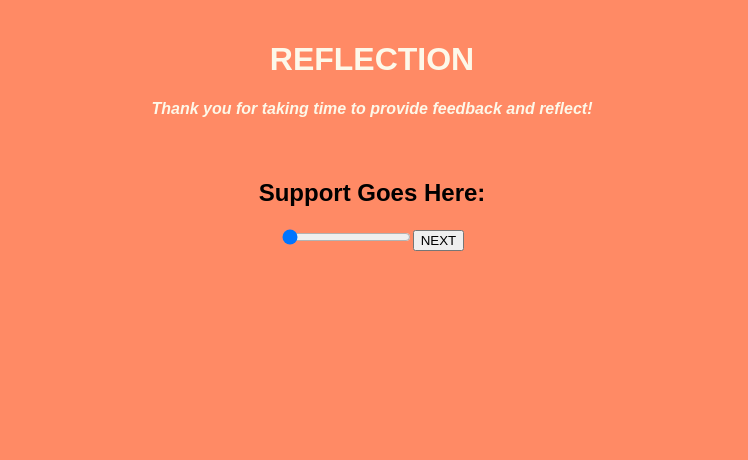
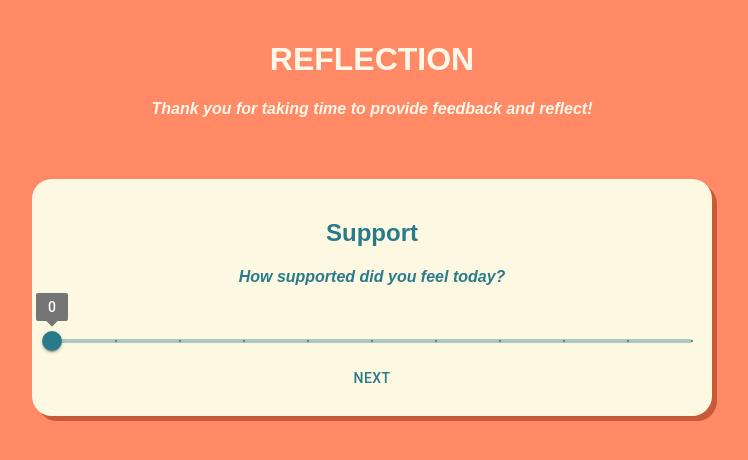
Before and after one commit to atshepard/weekend-redux-feedback, a React (Create React App) app: page /#/support in a window 1280 px wide. Shown: the top 460 px of the page, without its empty margins (268-1016 px from the left). Built offline with nearby package versions, Linux system fonts and the light colour scheme.

Commit message:
adds styling to all pages

```diff
--- a/src/components/Comments/Comments.jsx
+++ b/src/components/Comments/Comments.jsx
@@ -1,8 +1,9 @@
-import {useState} from 'react'
-import {useDispatch} from 'react-redux'
-import {useHistory} from 'react-router-dom'
+import { useState } from 'react';
+import { useDispatch } from 'react-redux';
+import { useHistory } from 'react-router-dom';
+import { TextField, Button } from '@mui/material';
 
-function Comments () {
+function Comments() {
     //This component should dispatch an integer between 1-10.
     const dispatch = useDispatch();
     const history = useHistory();
@@ -10,22 +11,24 @@ const history = useHistory();
     const [inputVal, setInputVal] = useState('');
 
     const handleClick = () => {
-    dispatch({type: 'ADD_COMMENTS', payload: inputVal});
-    history.push('/review')
+        dispatch({ type: 'ADD_COMMENTS', payload: inputVal });
+        history.push('/review');
     }
 
-    return(<>
-        <div>
-            <h2>Comments Go Here:</h2>
-            <input
+    return (<>
+        <form>
+            <div className="container">
+                <h2>Comments</h2>
+                <h4>Are there any comments you would like to share?</h4>
+                <br />
+                <TextField
                     onChange={(event) => setInputVal(event.target.value)}
-            type="text"
-            id="comments"
-            name="comments"
                     placeholder="Comments Here"
-            value={inputVal} ></input>
-            <button onClick={handleClick}>NEXT</button>
+                    variant="filled"
+                    value={inputVal} required ></TextField>
+                <Button onClick={handleClick}>NEXT</Button>
             </div>
+        </form>
     </>)
 }
 
--- a/src/components/Feeling/Feeling.jsx
+++ b/src/components/Feeling/Feeling.jsx
@@ -16,6 +16,7 @@ function Feelings() {
     }
 
     return (<>
+    <form>
         <div className="container">
             <h2>Feelings</h2>
             <h4>How are you feeling about today?</h4>
@@ -26,10 +27,11 @@ function Feelings() {
                 valueLabelDisplay="on"
                 step={1}
                 marks
-                min={0} max={10}></Slider>
+                min={0} max={10}
+                required></Slider>
             <Button onClick={handleClick}>NEXT</Button>
         </div>
-
+    </form>
     </>)
 }
 
--- a/src/components/Landing/LandingPage.jsx
+++ b/src/components/Landing/LandingPage.jsx
@@ -17,7 +17,7 @@ function LandingPage() {
         history.push(`/${nextPage}`);
     }
 
-    const time = moment().format('MMMM Do YYYY, h:mm:ss a');
+    const time = moment().format('MMMM Do YYYY');
 
     return (<>
 
@@ -25,7 +25,7 @@ function LandingPage() {
 
             <h2>Welcome</h2>
 
-            <h4>It is {time}.</h4>
+            <h4>It is {time}</h4>
 
             <p>Would you like to reflect on today?</p>
 
--- a/src/components/Review/Review.jsx
+++ b/src/components/Review/Review.jsx
@@ -1,10 +1,11 @@
-import {useSelector} from 'react-redux';
-import {useState} from 'react'
-;import {useHistory} from 'react-router-dom';
+import { useSelector } from 'react-redux';
+import { useState } from 'react'
+    ; import { useHistory } from 'react-router-dom';
+import { Button } from '@mui/material';
 import axios from 'axios';
 import swal from 'sweetalert';
 
-function Review () {
+function Review() {
     const history = useHistory();
 
     let reflection = useSelector(store => store.reflectReducer);
@@ -26,7 +27,7 @@ function Review () {
                         icon: "success",
                     });
 
-              axios.post('/feedback', {reflection})
+                    axios.post('/feedback', { reflection })
                         .then(response => {
                             //getRoute would go here
                             setSubmit(true);
@@ -50,12 +51,13 @@ function Review () {
     }
 
     return (<>
-        <div>
+        <div className="container">
+            <form>
                 {submitted ?
                     <div>
                         <h3>Would you like to add another reflection?</h3>
-            <button onClick={handleYes}>YES</button>
-            <button onClick={handleNo}>NO</button>
+                        <Button onClick={handleYes}>YES</Button>
+                        <Button onClick={handleNo}>NO</Button>
                     </div>
                     :
                     <div>
@@ -64,9 +66,10 @@ function Review () {
                         <p>Understanding: <span>{reflection.understanding}</span> out of 10</p>
                         <p>Support: <span>{reflection.support}</span> out of 10</p>
                         <p>Comments: <span>{reflection.comments}</span></p>
-            <button onClick={handleSubmit}>Submit</button>
+                        <Button onClick={handleSubmit}>Submit</Button>
                     </div>
                 }
+            </form>
         </div>
 
     </>)
--- a/src/components/Support/Support.jsx
+++ b/src/components/Support/Support.jsx
@@ -1,8 +1,9 @@
-import {useState} from 'react';
-import {useDispatch} from 'react-redux';
-import {useHistory} from 'react-router-dom';
+import { useState } from 'react';
+import { useDispatch } from 'react-redux';
+import { useHistory } from 'react-router-dom';
+import { Slider, Button } from '@mui/material';
 
-function Support () {
+function Support() {
     //This component should dispatch an integer between 1-10.
     const dispatch = useDispatch();
     const history = useHistory();
@@ -10,23 +11,27 @@ const history = useHistory();
     const [inputVal, setInputVal] = useState(0);
 
     const handleClick = () => {
-    dispatch({type: 'ADD_SUPPORT', payload: inputVal});
+        dispatch({ type: 'ADD_SUPPORT', payload: inputVal });
         history.push('/comments')
     }
 
-    return(<>
-        <div>
-            <h2>Support Goes Here:</h2>
-            <input
+    return (<>
+        <div className="container">
+            <form>
+                <h2>Support</h2>
+                <h4>How supported did you feel today?</h4>
+                <br />
+                <Slider
                     onChange={(event) => setInputVal(event.target.value)}
-            type="range"
-            id="support"
-            name="support"
                     value={inputVal}
-            min="0" max="10"></input>
-            <button onClick={handleClick}>NEXT</button>
+                    valueLabelDisplay="on"
+                    step={1}
+                    marks
+                    min={0} max={10}
+                    required></Slider>
+                <Button onClick={handleClick}>NEXT</Button>
+            </form>
         </div>
-
     </>)
 }
 
--- a/src/components/Understanding/Understanding.jsx
+++ b/src/components/Understanding/Understanding.jsx
@@ -1,8 +1,9 @@
-import {useState} from 'react'
-import {useDispatch} from 'react-redux'
-import {useHistory} from 'react-router-dom'
+import { useState } from 'react';
+import { useDispatch } from 'react-redux';
+import { useHistory } from 'react-router-dom';
+import { Slider, Button } from '@mui/material';
 
-function Understanding () {
+function Understanding() {
     //This component should dispatch an integer between 1-10.
     const dispatch = useDispatch();
     const history = useHistory();
@@ -10,23 +11,27 @@ const history = useHistory();
     const [inputVal, setInputVal] = useState(0);
 
     const handleClick = () => {
-    dispatch({type: 'ADD_UNDERSTANDING', payload: inputVal});
+        dispatch({ type: 'ADD_UNDERSTANDING', payload: inputVal });
         history.push('/support')
     }
 
-    return(<>
-        <div>
-            <h2>Understanding Goes Here:</h2>
-            <input
+    return (<>
+        <div className="container">
+            <form>
+                <h2>Understanding</h2>
+                <h4>How was your understanding of the content?</h4>
+                <br />
+                <Slider
                     onChange={(event) => setInputVal(event.target.value)}
-            type="range"
-            id="understanding"
-            name="understanding"
                     value={inputVal}
-            min="0" max="10"></input>
-            <button onClick={handleClick}>NEXT</button>
+                    valueLabelDisplay="on"
+                    step={1}
+                    marks
+                    min={0} max={10}
+                    required></Slider>
+                <Button onClick={handleClick}>NEXT</Button>
+            </form>
         </div>
-
     </>)
 }
 
```
Lines whose indentation alone changed are shown as unchanged.
